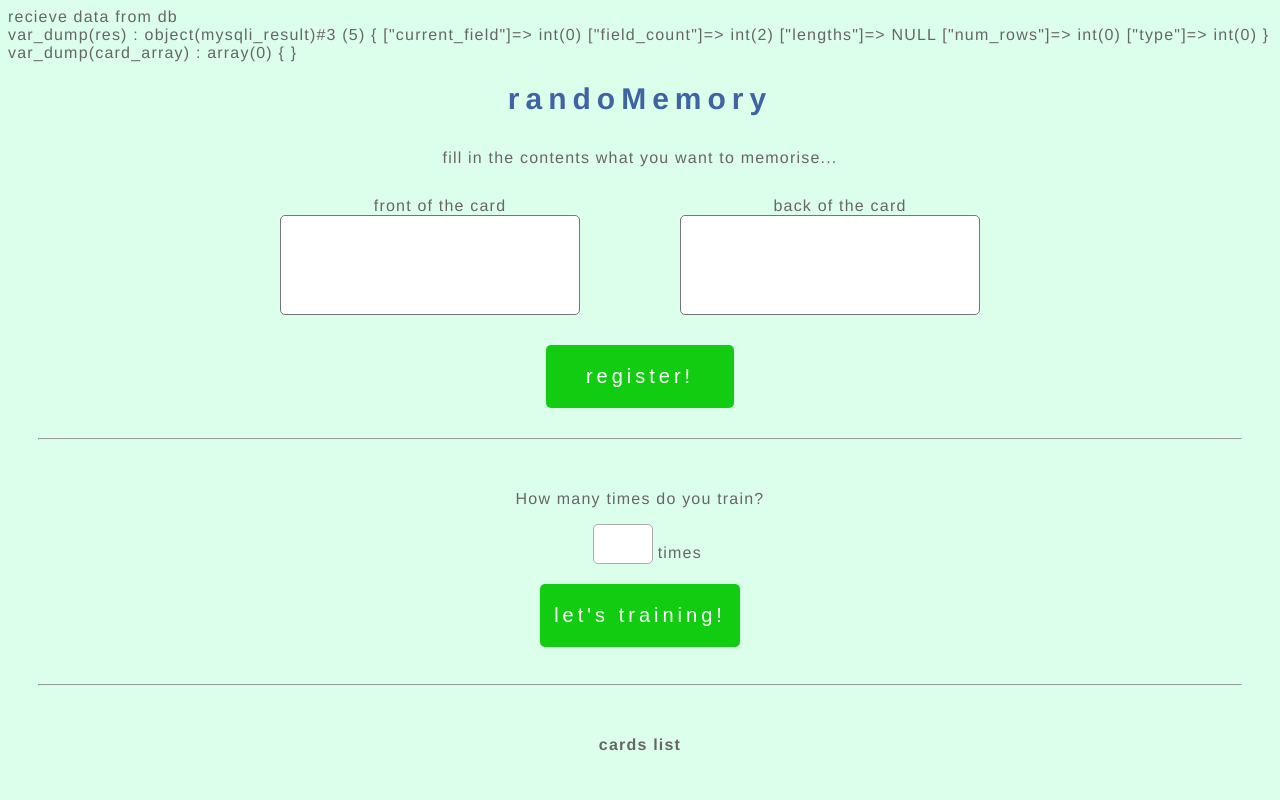
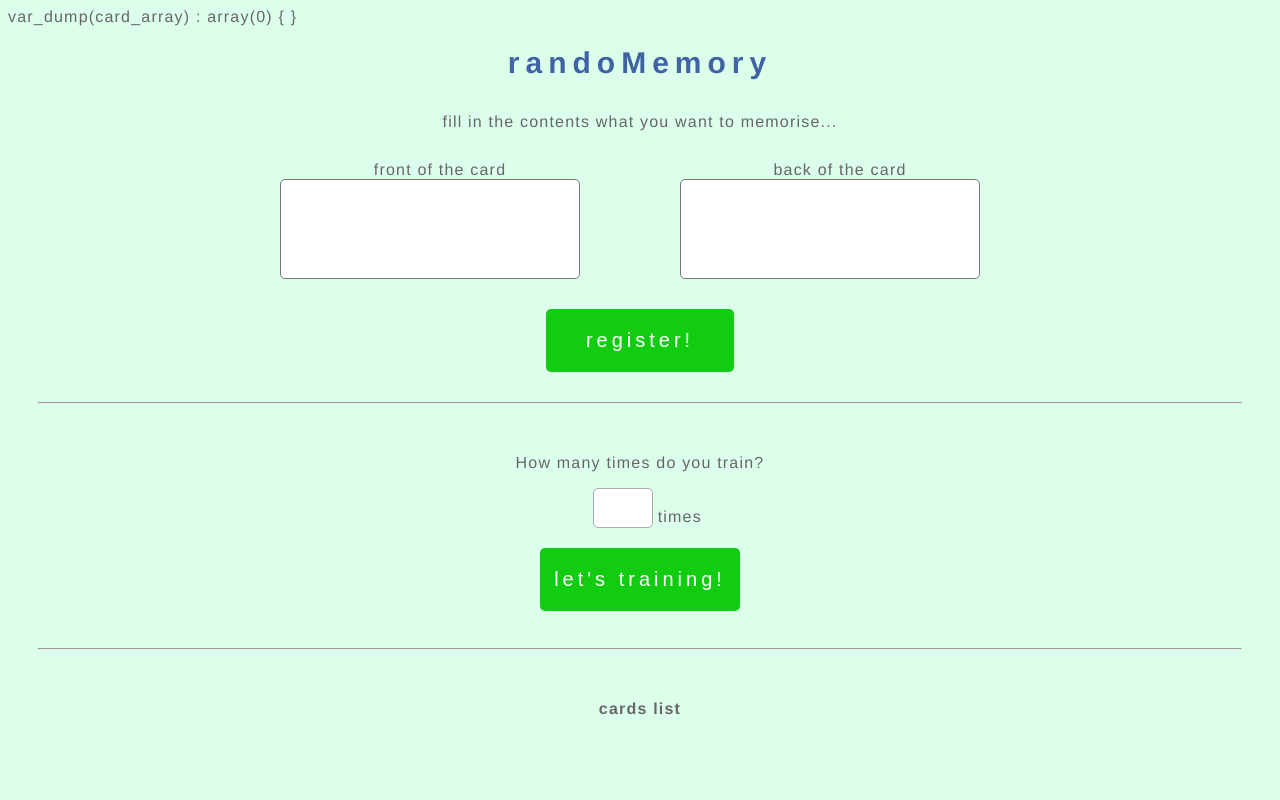
Before and after one commit to kotosanagi/randomemory, a PHP site: page / in a window 1280 px wide. Run offline with PHP 8.4, Linux system fonts and the light colour scheme; data that the repository does not hold is empty.

Commit message:
check res and card_array 13

```diff
--- a/index.php
+++ b/index.php
@@ -1,13 +1,4 @@
 <?php
-
-/*  It's for local environment
-require_once("define.php");
-//db接続情報の定義
-define("DB_HOST",$define["host"]);
-define("DB_USER",$define["user"]);
-define("DB_PASS",$define["pass"]);
-define("DB_NAME",$define["name"]);
-*/
 
 // It's for deploy environment
 $url = parse_url(getenv("CLEARDB_DATABASE_URL"));
@@ -40,7 +31,6 @@ if(!empty($_POST['btn_submit'])){//register押されたかどうか
     $clean['card_back'] = htmlspecialchars($_POST['card_back'],ENT_QUOTES);
   }
 
-
   if(empty($error_message)) {
     $mysqli = new mysqli(DB_HOST,DB_USER,DB_PASS,DB_NAME);
     $mysqli->set_charset('utf8');////////////////////////////////////
@@ -53,11 +43,11 @@ if(!empty($_POST['btn_submit'])){//register押されたかどうか
       $sql = "INSERT INTO cards(card_front,card_back) VALUES('$clean[card_front]','$clean[card_back]')";
       $res = $mysqli->query($sql);
 
-      echo 'send data from db';
-      echo "<br>";
-      echo 'var_dump(res) : ';
-      var_dump($res);
-      echo "<br>";
+      // echo 'send data from db';
+      // echo "<br>";
+      // echo 'var_dump(res) : ';
+      // var_dump($res);
+      // echo "<br>";
 
       if($res) {
         $_SESSION['success_message'] = 'new card is registred!!';
@@ -93,11 +83,11 @@ if($mysqli->connect_errno){
   // $sql = "SELECT * FROM cards";
   $res = $mysqli->query($sql);
 
-  echo 'recieve data from db';
-  echo "<br>";
-  echo 'var_dump(res) : ';
-  var_dump($res);
-  echo "<br>";
+  // echo 'recieve data from db';
+  // echo "<br>";
+  // echo 'var_dump(res) : ';
+  // var_dump($res);
+  // echo "<br>";
 
   if($res){
     $card_array = $res->fetch_all(MYSQLI_ASSOC);
```
Also changed, not shown: training.php (+1 -34 lines).
